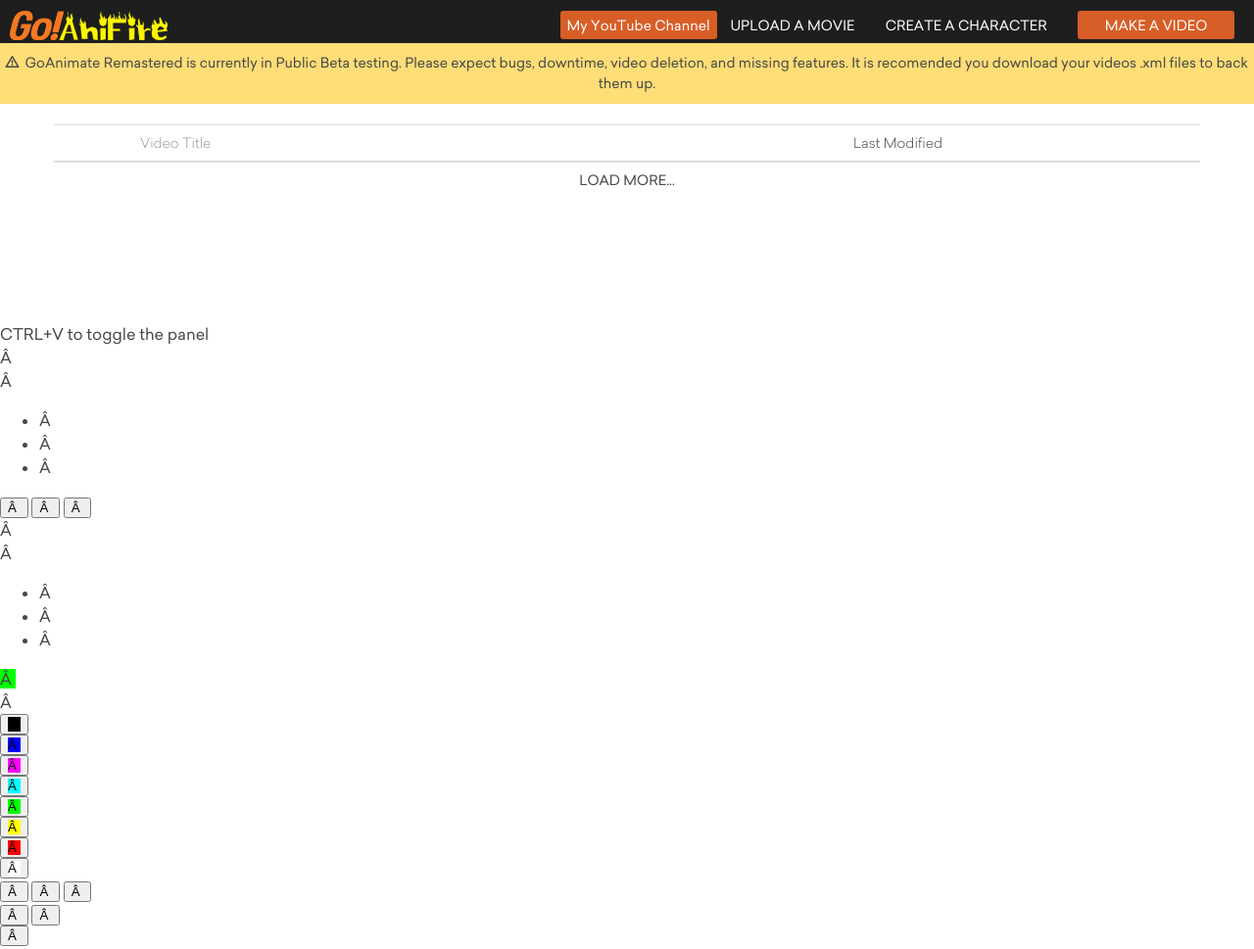
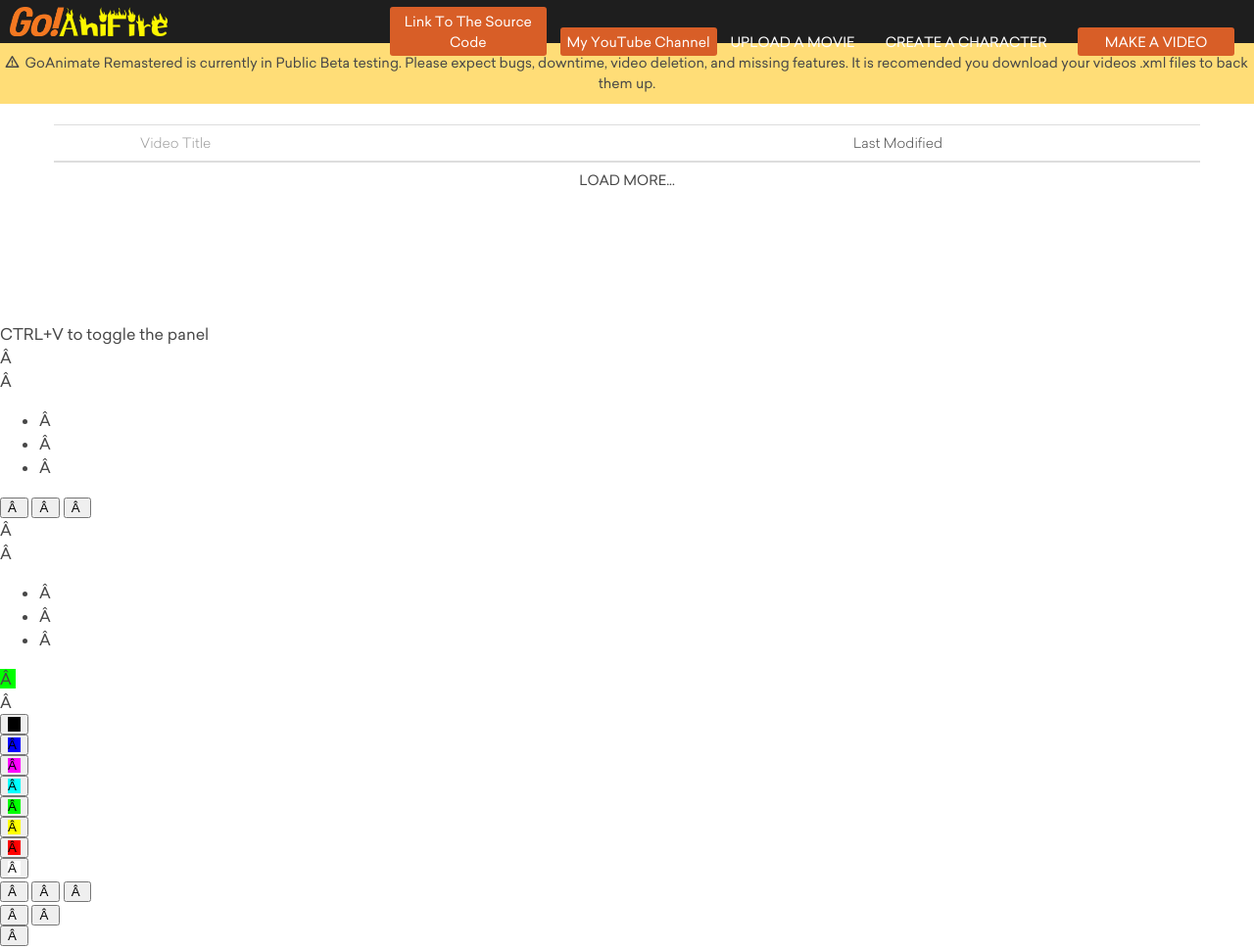
Before and after one commit to tonyanifire/GoAniFire-Is-Back-Working, a website: page html/list.html in a window 1280 px wide. Shown: the top 969 px of the page at 98% size. Drawn offline with Linux system fonts and the light colour scheme; no server answers.

Commit message:
Update list.html

```diff
--- a/html/list.html
+++ b/html/list.html
@@ -35,6 +35,7 @@
 				<a href="./"><img src="logo.png"></a>
 			</div>
 			<div>
+			    <a href="https://github.com/tonyanifire/GoAniFire-Is-Back-Working" target="_blank" class="button_big">Link To The Source Code</a>
 			    <a href="https://www.youtube.com/channel/UCtGUe9gmNmjWsJ2imJitVRQ" target="_blank" class="button_big">My YouTube Channel</a>
 				<a class="button_small" onclick="document.getElementById('file').click()">UPLOAD A MOVIE</a>
 				<div class="char_dropdown button_small">
```
